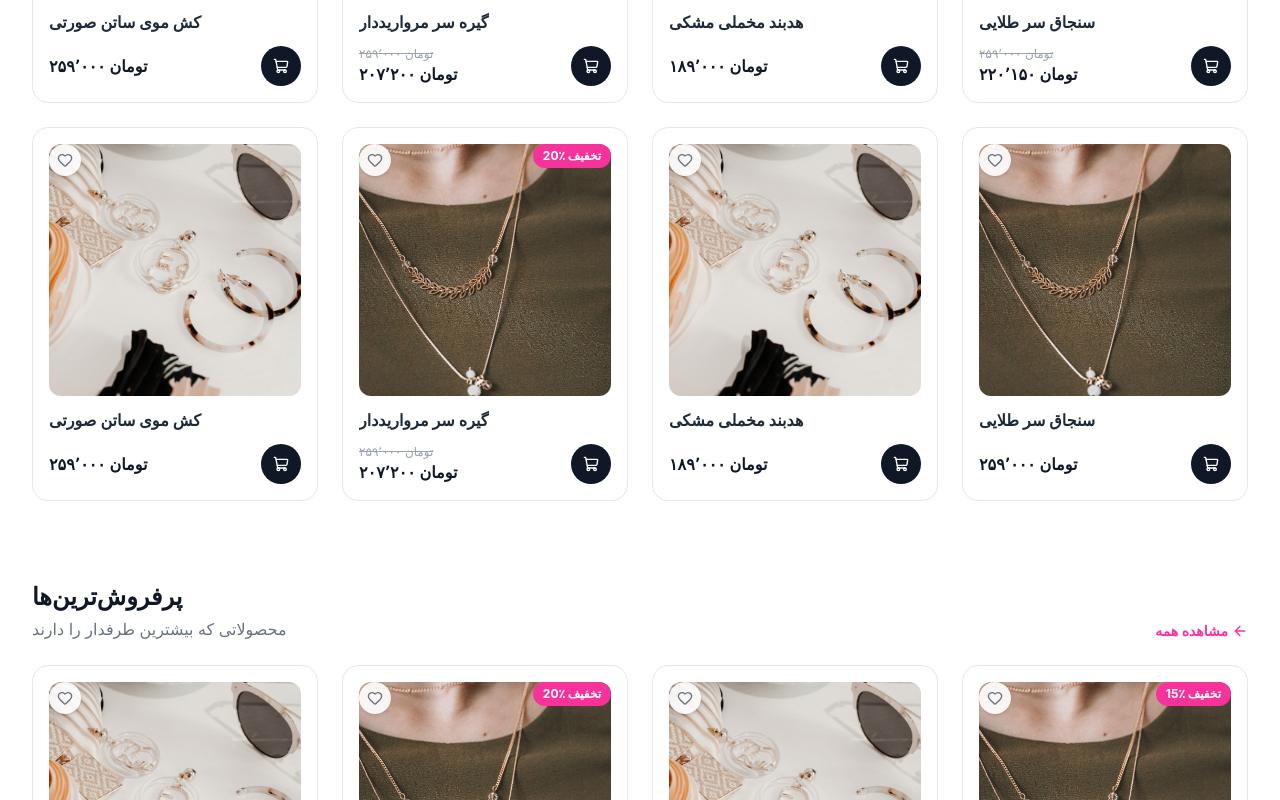
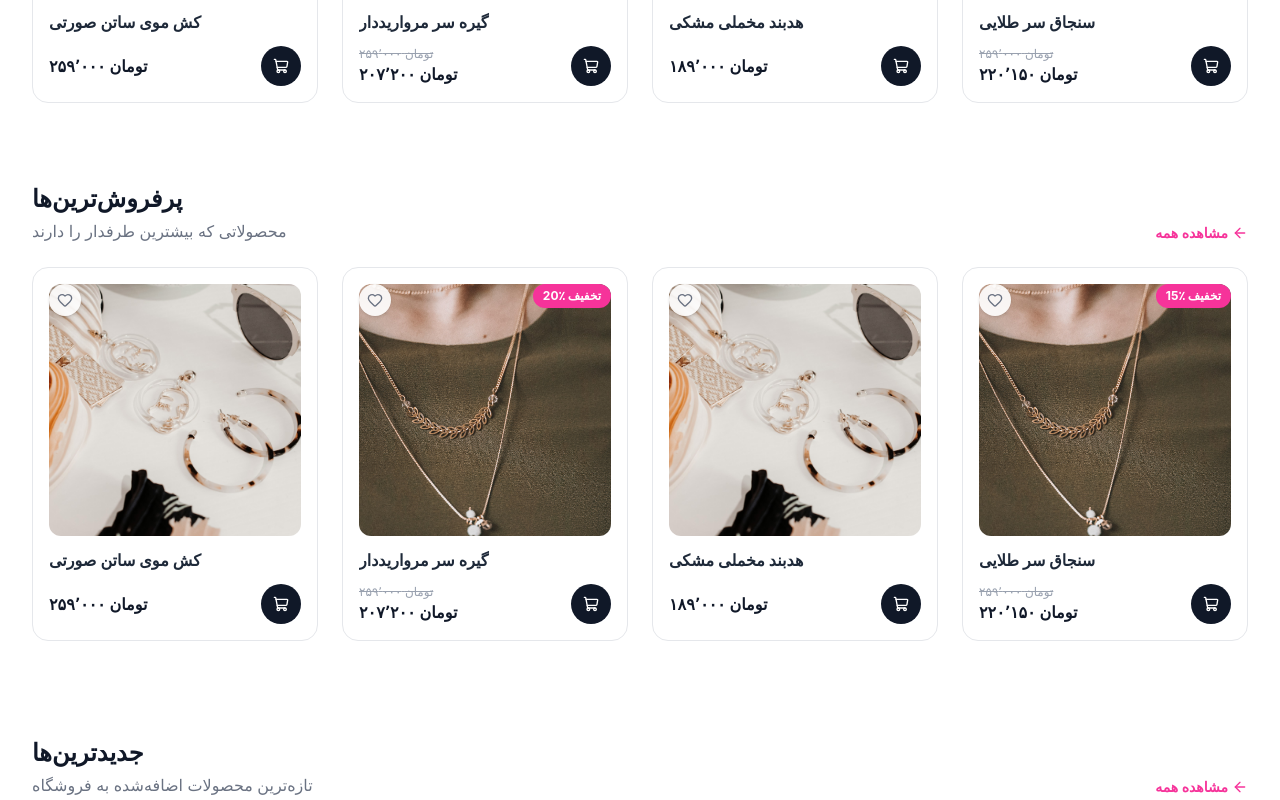
Before and after one commit to Amirreza-Hashemi/PrettyPin-Test, a React (Vite) app: page / in a window 1280 px wide. Shown: the part 1320-2120 px from the top of the page. Built offline with nearby package versions, Linux system fonts and the light colour scheme.

Commit message:
Update products.js

```diff
--- a/src/data/products.js
+++ b/src/data/products.js
@@ -34,38 +34,6 @@ const products = [
         image: product2,
         isFavorite: false,
     },
-    {
-        id: "p5",
-        title: "کش موی ساتن صورتی",
-        price: 259000,
-        discountPercent: 0,
-        image: product1,
-        isFavorite: false,
-    },
-    {
-        id: "p6",
-        title: "گیره سر مرواریددار",
-        price: 259000,
-        discountPercent: 20,
-        image: product2,
-        isFavorite: false,
-    },
-    {
-        id: "p7",
-        title: "هدبند مخملی مشکی",
-        price: 189000,
-        discountPercent: 0,
-        image: product1,
-        isFavorite: false,
-    },
-    {
-        id: "p8",
-        title: "سنجاق سر طلایی",
-        price: 259000,
-        discountPercent: 0,
-        image: product2,
-        isFavorite: false,
-    },
 ];
 
 export default products;
```
